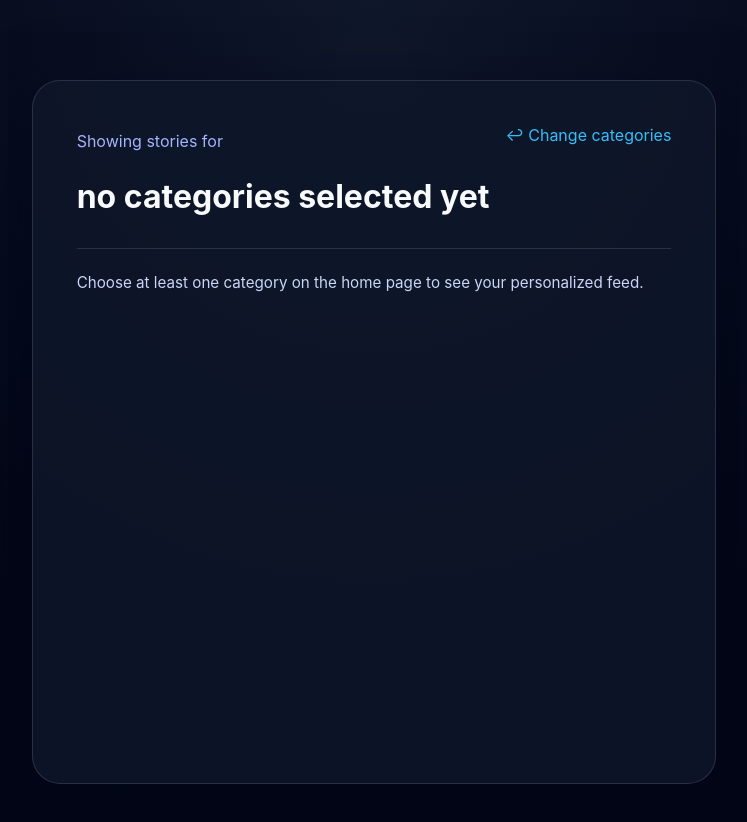
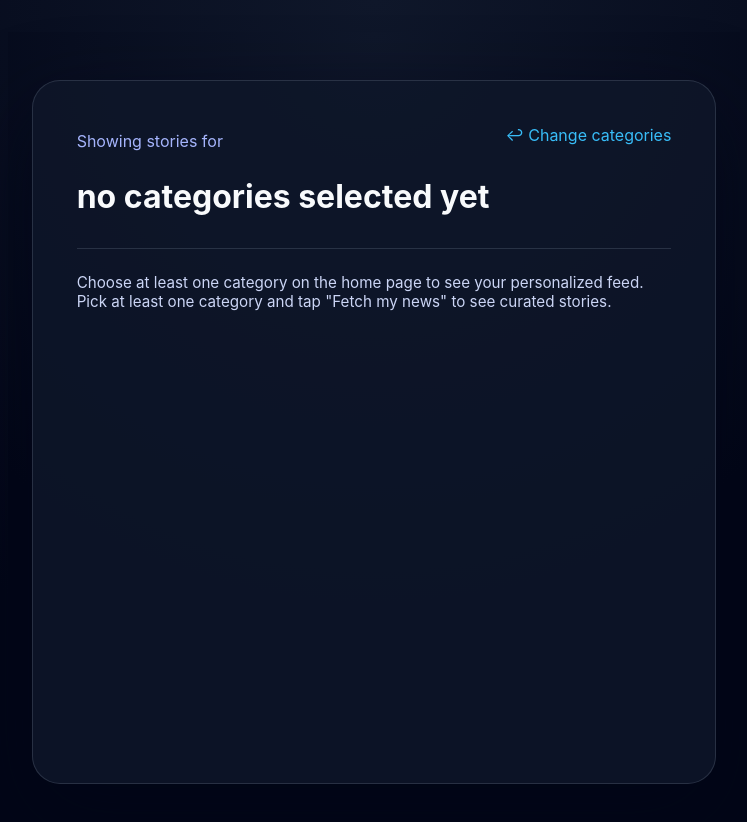
Before and after one commit to halilozerdem2/Hundle, a Next.js app in the folder apps/web/: page /news in a window 1280 px wide. Shown: the top 822 px of the page, without its empty margins (266-1013 px from the left). Built offline with nearby package versions, Linux system fonts and the light colour scheme.

Commit message:
fix: restore news selection ui

```diff
--- a/apps/web/app/news/NewsClient.tsx
+++ b/apps/web/app/news/NewsClient.tsx
@@ -7,9 +7,11 @@ import NewsFeed from '../components/news-feed';
 interface NewsClientProps {
   articles: NewsArticle[];
   categories: Category[];
+  hasFetched: boolean;
+  isLoading?: boolean;
 }
 
-const NewsClient = ({ articles, categories }: NewsClientProps) => {
+const NewsClient = ({ articles, categories, hasFetched, isLoading = false }: NewsClientProps) => {
   const [mounted, setMounted] = useState(false);
 
   useEffect(() => {
@@ -24,8 +26,8 @@ const NewsClient = ({ articles, categories }: NewsClientProps) => {
     <NewsFeed
       articles={articles}
       selectedCategories={categories}
-      hasFetched
-      isLoading={false}
+      hasFetched={hasFetched}
+      isLoading={isLoading}
     />
   );
 };
--- a/apps/web/app/news/page.tsx
+++ b/apps/web/app/news/page.tsx
@@ -24,12 +24,13 @@ const buildDescription = (categories: Category[]) =>
 
 const NewsPage = async ({ searchParams }: NewsPageProps) => {
   const categories = parseCategories(searchParams?.categories);
-  const headingDescription = categories.length
+  const hasSelection = categories.length > 0;
+  const headingDescription = hasSelection
     ? buildDescription(categories)
     : 'no categories selected yet';
   let articles: NewsArticle[] = [];
 
-  if (categories.length) {
+  if (hasSelection) {
     try {
       articles = await fetchNews(categories);
     } catch (error) {
@@ -50,15 +51,15 @@ const NewsPage = async ({ searchParams }: NewsPageProps) => {
 
         <div className="news-page-divider" />
 
-        {!categories.length ? (
+        {!hasSelection && (
           <p className="news-placeholder">
             Choose at least one category on the home page to see your personalized feed.
           </p>
-        ) : articles.length ? (
-          <NewsClient articles={articles} categories={categories} />
-        ) : (
+        )}
+        {hasSelection && !articles.length && (
           <p className="news-placeholder">We could not find new stories right now.</p>
         )}
+        <NewsClient articles={articles} categories={categories} hasFetched={hasSelection} />
       </section>
     </main>
   );
```
